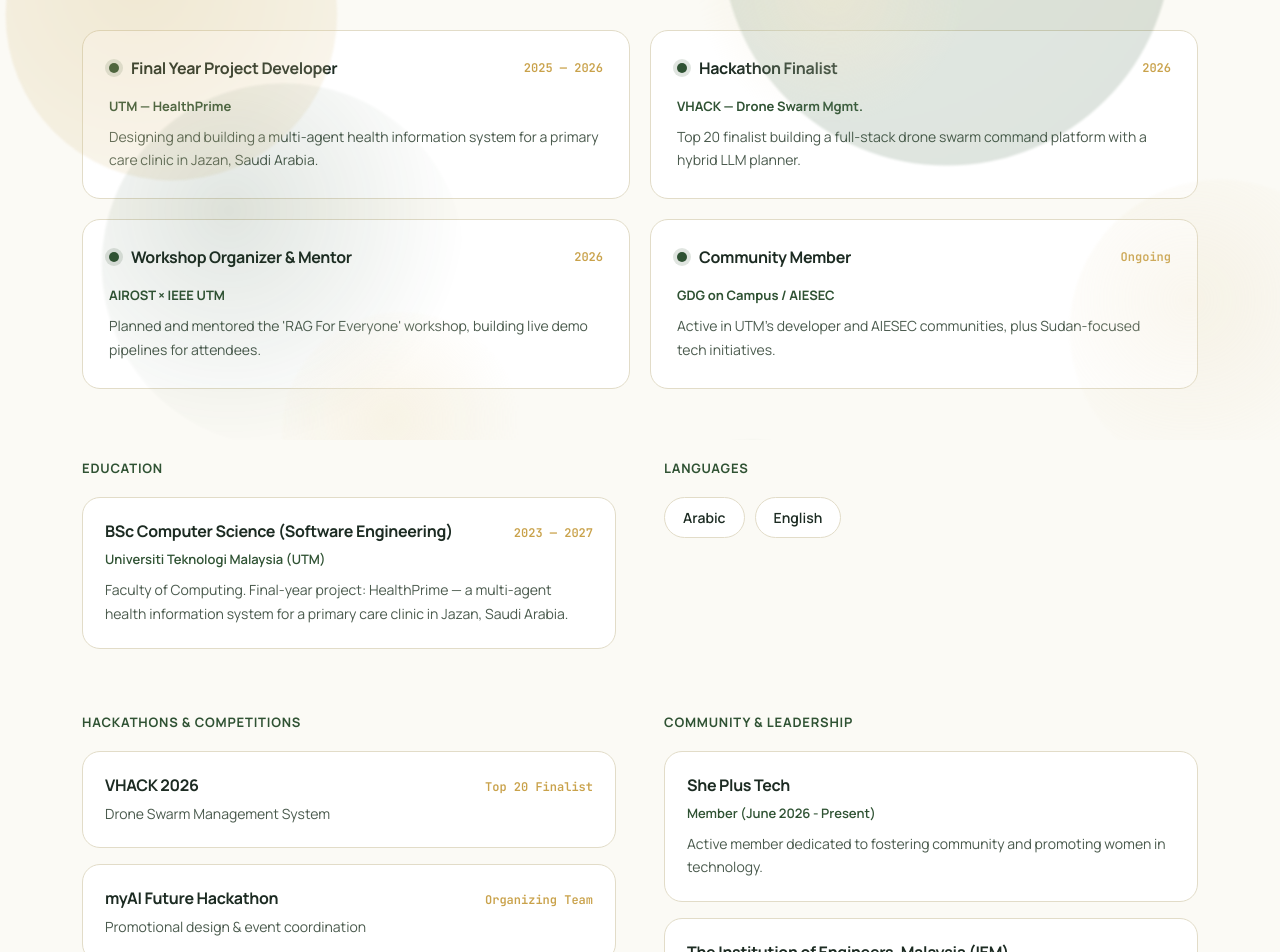
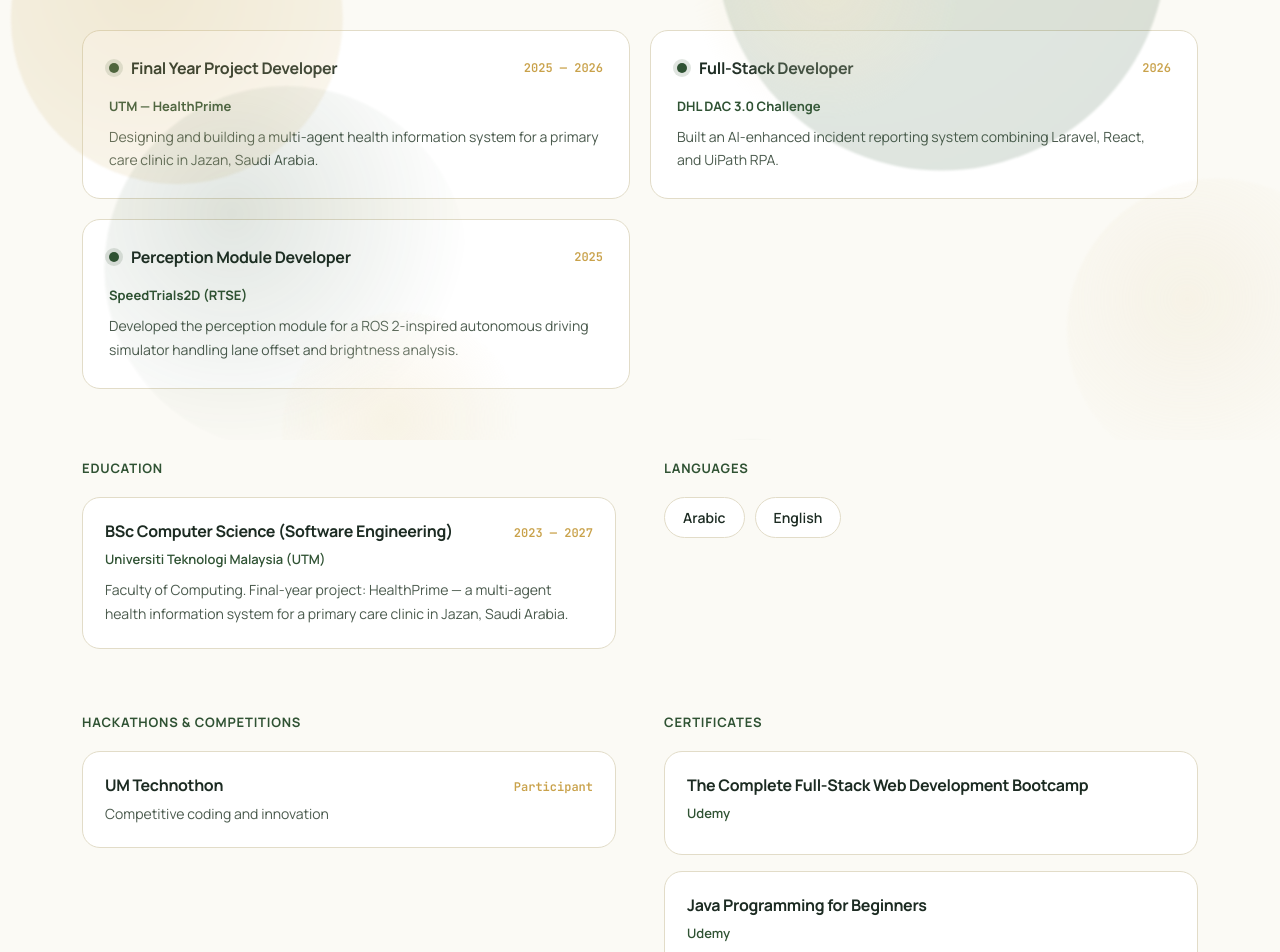
Before and after one commit to Hanan20x/hanan-portfolio, a React (Vite) app: page /resume in a window 1280 px wide. Shown: the part 360-1312 px from the top of the page. Built offline with nearby package versions, Linux system fonts and the light colour scheme.

Commit message:
Remove duplicated hackathon items and add Certificates section

```diff
--- a/src/data/profile.js
+++ b/src/data/profile.js
@@ -209,18 +209,23 @@
 
 export const hackathons = [
   {
-    name: "VHACK 2026",
-    result: "Top 20 Finalist",
-    project: "Drone Swarm Management System",
-  },
-  {
-    name: "myAI Future Hackathon",
-    result: "Organizing Team",
-    project: "Promotional design & event coordination",
-  },
-  {
     name: "UM Technothon",
     result: "Participant",
     project: "Competitive coding and innovation",
   }
 ];
+
+export const certificates = [
+  {
+    name: "The Complete Full-Stack Web Development Bootcamp",
+    issuer: "Udemy",
+  },
+  {
+    name: "Java Programming for Beginners",
+    issuer: "Udemy",
+  },
+  {
+    name: "Intermediate Python",
+    issuer: "Udemy",
+  }
+];
--- a/src/pages/Resume.jsx
+++ b/src/pages/Resume.jsx
@@ -1,5 +1,5 @@
 import { motion } from "framer-motion";
-import { profile, hackathons, involvements } from "../data/profile";
+import { profile, hackathons, involvements, certificates } from "../data/profile";
 import "./Resume.css";
 
 const experience = [
@@ -10,22 +10,16 @@
     desc: "Designing and building a multi-agent health information system for a primary care clinic in Jazan, Saudi Arabia.",
   },
   {
-    role: "Hackathon Finalist",
+    role: "Full-Stack Developer",
     period: "2026",
-    org: "VHACK — Drone Swarm Mgmt.",
-    desc: "Top 20 finalist building a full-stack drone swarm command platform with a hybrid LLM planner.",
+    org: "DHL DAC 3.0 Challenge",
+    desc: "Built an AI-enhanced incident reporting system combining Laravel, React, and UiPath RPA.",
   },
   {
-    role: "Workshop Organizer & Mentor",
-    period: "2026",
-    org: "AIROST × IEEE UTM",
-    desc: "Planned and mentored the 'RAG For Everyone' workshop, building live demo pipelines for attendees.",
-  },
-  {
-    role: "Community Member",
-    period: "Ongoing",
-    org: "GDG on Campus / AIESEC",
-    desc: "Active in UTM's developer and AIESEC communities, plus Sudan-focused tech initiatives.",
+    role: "Perception Module Developer",
+    period: "2025",
+    org: "SpeedTrials2D (RTSE)",
+    desc: "Developed the perception module for a ROS 2-inspired autonomous driving simulator handling lane offset and brightness analysis.",
   },
 ];
 
@@ -117,6 +111,18 @@
         </div>
 
         <div className="resume-block">
+          <h2>Certificates</h2>
+          {certificates.map((cert) => (
+            <div className="resume-item" key={cert.name}>
+              <div className="resume-item__row">
+                <h3>{cert.name}</h3>
+              </div>
+              <p className="resume-item__org">{cert.issuer}</p>
+            </div>
+          ))}
+        </div>
+
+        <div className="resume-block">
           <h2>Community & leadership</h2>
           {involvements.map((item) => (
             <div className="resume-item" key={item.org}>
```
